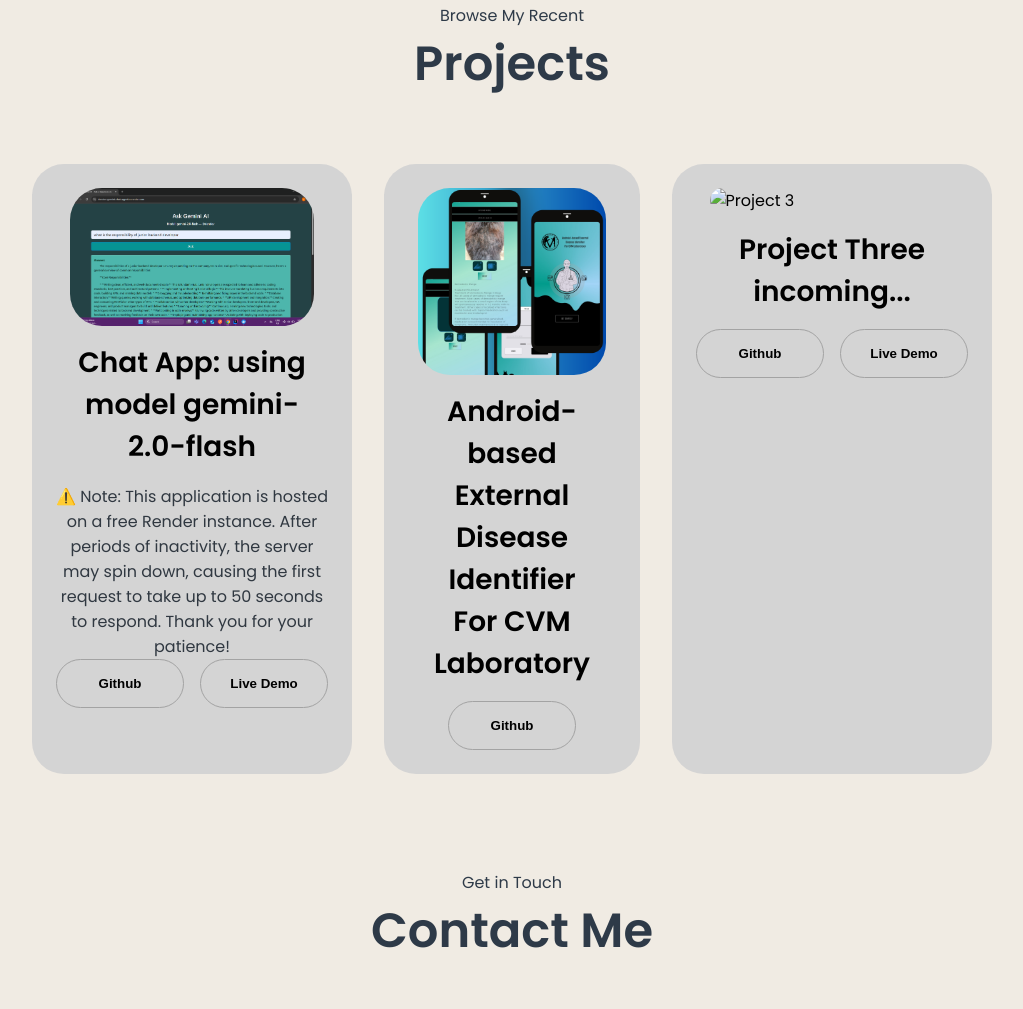
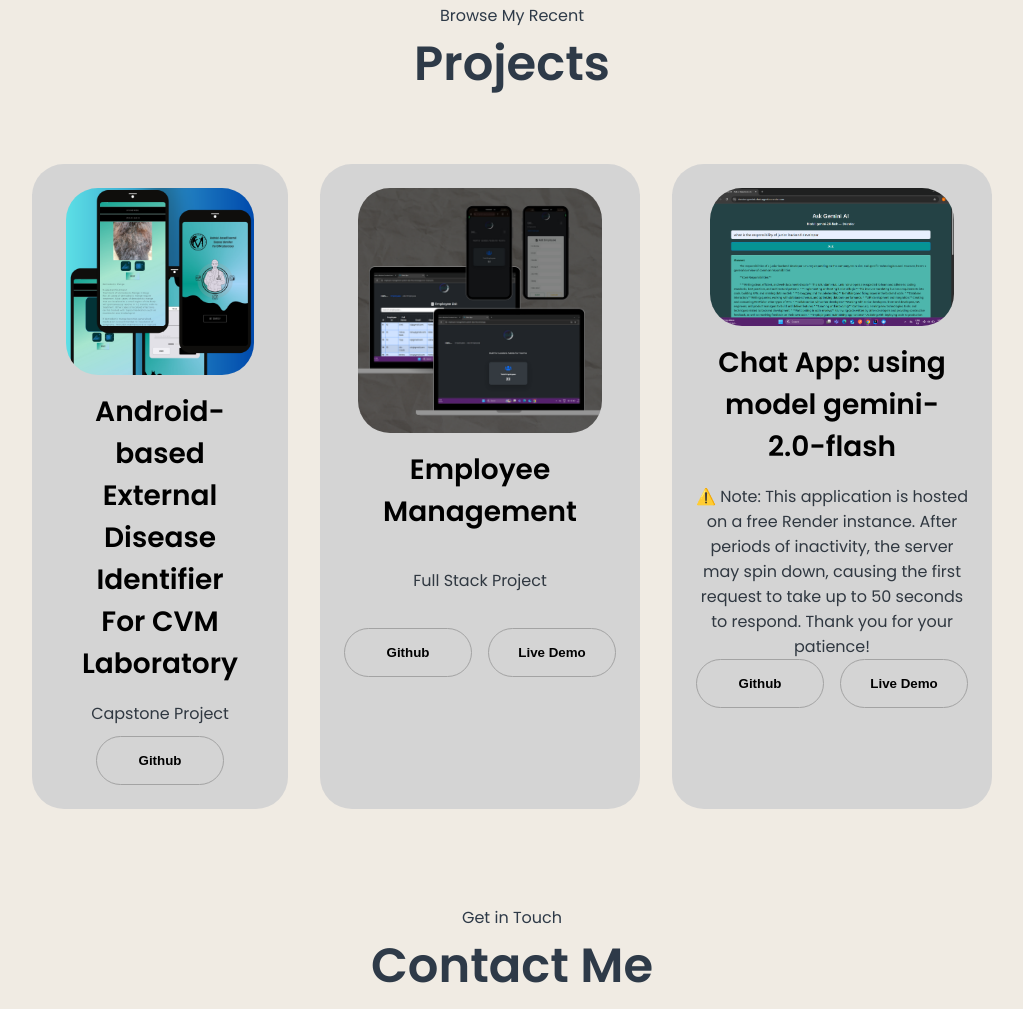
Before and after one commit to zonic-ultra/MyPortfolio, a plain HTML site: page index.html in a window 1280 px wide. Shown: the part 2493-3502 px from the top of the page, without its empty margins (128-1151 px from the left). Drawn offline with Linux system fonts and the light colour scheme.

Commit message:
adding new project

```diff
--- a/index.html
+++ b/index.html
@@ -275,9 +275,64 @@
           <div class="details-container color-container">
             <div class="article-container">
               <img
+                src="./assets/capstone_project.png"
+                alt="Project 1"
+                class="project-img"
+              />
+            </div>
+            <h2 class="experience-sub-title project-title">
+              Android-based External Disease Identifier For CVM Laboratory
+            </h2>
+            <p style="margin: 10px">Capstone Project</p>
+            <div class="btn-container">
+              <button
+                class="btn btn-color-2 project-btn"
+                onclick="location.href='https://github.com/zonic-ultra/Android-based-External-Disease-Identifier'"
+              >
+                Github
+              </button>
+              <!-- <button
+                class="btn btn-color-2 project-btn"
+                onclick="location.href='https://github.com/'"
+              >
+                Live Demo
+              </button> -->
+            </div>
+          </div>
+          <div class="details-container color-container">
+            <div class="article-container">
+              <img
+                src="./assets/ems_image.png"
+                alt="Project 3"
+                class="project-img"
+              />
+            </div>
+            <h2 class="experience-sub-title project-title">
+              Employee Management
+            </h2>
+            <p style="margin: 35px">Full Stack Project</p>
+            <div class="btn-container">
+              <button
+                class="btn btn-color-2 project-btn"
+                onclick="location.href='https://github.com/zonic-ultra/ems-frontend-react'"
+              >
+                Github
+              </button>
+              <button
+                class="btn btn-color-2 project-btn"
+                onclick="location.href='https://employee-management-system-blue-five.vercel.app/'"
+              >
+                Live Demo
+              </button>
+            </div>
+          </div>
+          <div class="details-container color-container">
+            <div class="article-container">
+              <img
                 src="./assets/gemini.chat.png"
                 alt="Project 2"
                 class="project-img"
+                style="height: auto"
               />
             </div>
             <h2 class="experience-sub-title project-title">
@@ -299,54 +354,6 @@
               <button
                 class="btn btn-color-2 project-btn"
                 onclick="location.href='https://dendev-gemini-chat-appv4.onrender.com/'"
-              >
-                Live Demo
-              </button>
-            </div>
-          </div>
-          <div class="details-container color-container">
-            <div class="article-container">
-              <img
-                src="./assets/capstone_project.png"
-                alt="Project 1"
-                class="project-img"
-              />
-            </div>
-            <h2 class="experience-sub-title project-title">
-              Android-based External Disease Identifier For CVM Laboratory
-            </h2>
-            <div class="btn-container">
-              <button
-                class="btn btn-color-2 project-btn"
-                onclick="location.href='https://github.com/zonic-ultra/Android-based-External-Disease-Identifier'"
-              >
-                Github
-              </button>
-              <!-- <button
-                class="btn btn-color-2 project-btn"
-                onclick="location.href='https://github.com/'"
-              >
-                Live Demo
-              </button> -->
-            </div>
-          </div>
-          <div class="details-container color-container">
-            <div class="article-container">
-              <img src="./assets/" alt="Project 3" class="project-img" />
-            </div>
-            <h2 class="experience-sub-title project-title">
-              Project Three incoming...
-            </h2>
-            <div class="btn-container">
-              <button
-                class="btn btn-color-2 project-btn"
-                onclick="location.href='https://github.com/'"
-              >
-                Github
-              </button>
-              <button
-                class="btn btn-color-2 project-btn"
-                onclick="location.href='https://github.com/'"
               >
                 Live Demo
               </button>
```
Also changed, not shown: assets/Iself.jpg (deleted), assets/arrow.png (deleted), assets/education.png (deleted), assets/ems_image.png (added), assets/project-1.png (deleted), assets/project-2.png (deleted), assets/project-3.png (deleted), 1 other file.
